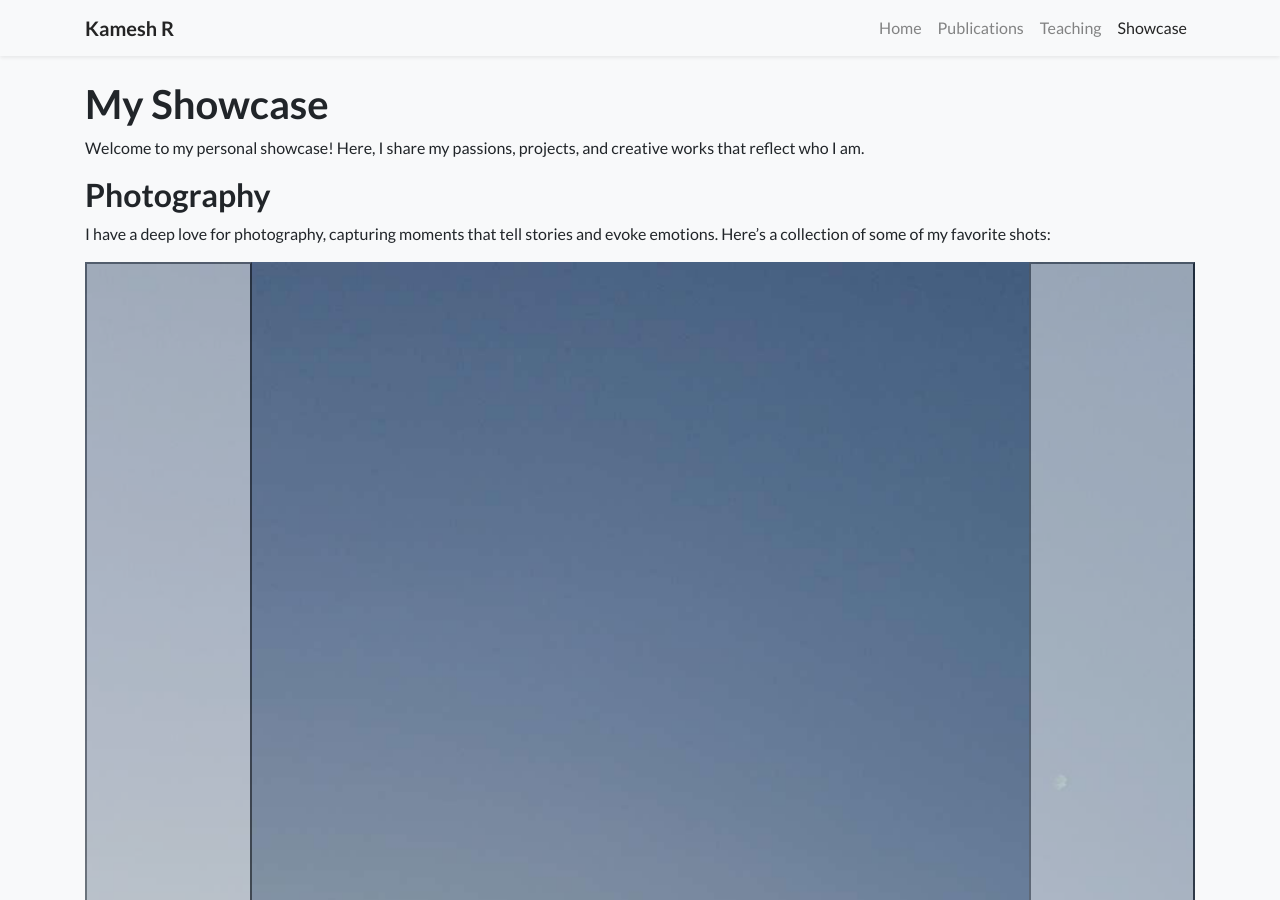
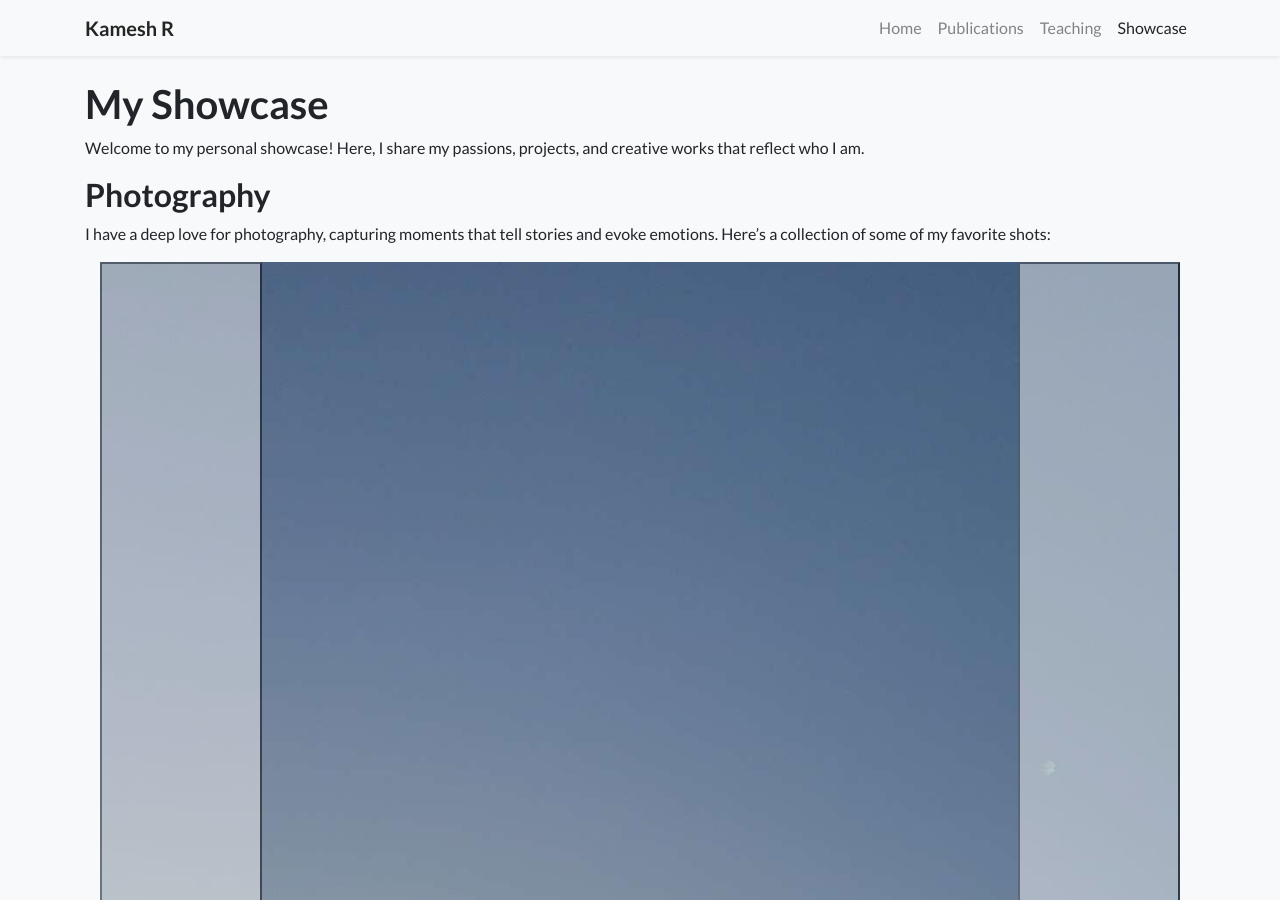
Before and after one commit to kameshkanna/kameshkanna.github.io, a Jekyll site: the page built from showcase.html, in a window 1280 px wide and 900 px high. Built offline with Jekyll 4.4.1, drawn with Linux system fonts in a browser that asks for light colours; nearby versions of some CDN libraries; a style sheet for code colours, icons or effects is not loaded.

Commit message:
Update showcase.html

```diff
--- a/showcase.html
+++ b/showcase.html
@@ -12,12 +12,14 @@
   <h2>Photography</h2>
   <p>I have a deep love for photography, capturing moments that tell stories and evoke emotions. Here’s a collection of some of my favorite shots:</p>
 
+  <!-- Add a container class for better alignment -->
+  <div class="container">
     <!-- Carousel for photos -->
     <div id="photoCarousel" class="carousel slide" data-bs-ride="carousel">
       <div class="carousel-inner">
         {% for photo in showcase_items | where: "type", "photo" %}
           <div class="carousel-item {% if forloop.first %}active{% endif %}">
-          <img src="{{ photo.image_url }}" class="d-block w-100" alt="{{ photo.title }}">
+            <img src="{{ photo.image_url }}" class="d-block w-100 img-fluid" alt="{{ photo.title }}">
             <div class="carousel-caption d-none d-md-block">
               <h5>{{ photo.title }}</h5>
               <p>{{ photo.description }}</p>
@@ -38,10 +40,25 @@
     <h2>Poetry & Writing</h2>
     <p>In my free time, I pen down poems and short pieces, often exploring themes of romance and introspection.</p>
     {% for writing in showcase_items | where: "type", "writing" %}
-    <div class="writing-showcase" style="text-align: center; margin-bottom: 2rem;">
-      <div class="writing-content" style="background: url('{{ writing.image_url }}') no-repeat center center; background-size: cover; padding: 2rem; color: white; border-radius: 10px;">
-        <blockquote style="font-style: italic;">{{ writing.content }}</blockquote>
-        <h3 style="margin-top: 1rem;">{{ writing.title }}</h3>
+      <div class="writing-showcase text-center mb-4">
+        <div class="writing-content" style="background: url('{{ writing.image_url }}') no-repeat center center; background-size: cover; padding: 2rem; color: white; border-radius: 10px; cursor: pointer;" data-bs-toggle="modal" data-bs-target="#writingModal{{ forloop.index }}">
+          <blockquote class="fst-italic">{{ writing.content }}</blockquote>
+          <h3 class="mt-3">{{ writing.title }}</h3>
+        </div>
+      </div>
+
+      <!-- Modal for writing content -->
+      <div class="modal fade" id="writingModal{{ forloop.index }}" tabindex="-1" aria-labelledby="writingModalLabel{{ forloop.index }}" aria-hidden="true">
+        <div class="modal-dialog">
+          <div class="modal-content">
+            <div class="modal-header">
+              <h5 class="modal-title" id="writingModalLabel{{ forloop.index }}">{{ writing.title }}</h5>
+              <button type="button" class="btn-close" data-bs-dismiss="modal" aria-label="Close"></button>
+            </div>
+            <div class="modal-body">
+              <p>{{ writing.content }}</p>
+            </div>
+          </div>
         </div>
       </div>
     {% endfor %}
@@ -49,12 +66,13 @@
     <h2>Projects</h2>
     <p>I’m passionate about technology and research, which is reflected in the projects I've worked on. From building AI models to exploring Tamil literature, my projects aim to make an impact.</p>
     {% for project in showcase_items | where: "type", "project" %}
-    <div class="project-showcase" style="margin-bottom: 2rem;">
+      <div class="project-showcase mb-4">
         <h3>{{ project.title }}</h3>
         <p>{{ project.description }}</p>
-      <a href="{{ project.link }}">Learn more</a>
+        <a href="{{ project.link }}" class="btn btn-primary">Learn more</a>
       </div>
     {% endfor %}
+  </div>
 {% else %}
   <p>No showcase items available.</p>
 {% endif %}
```
Lines whose indentation alone changed are shown as unchanged.
